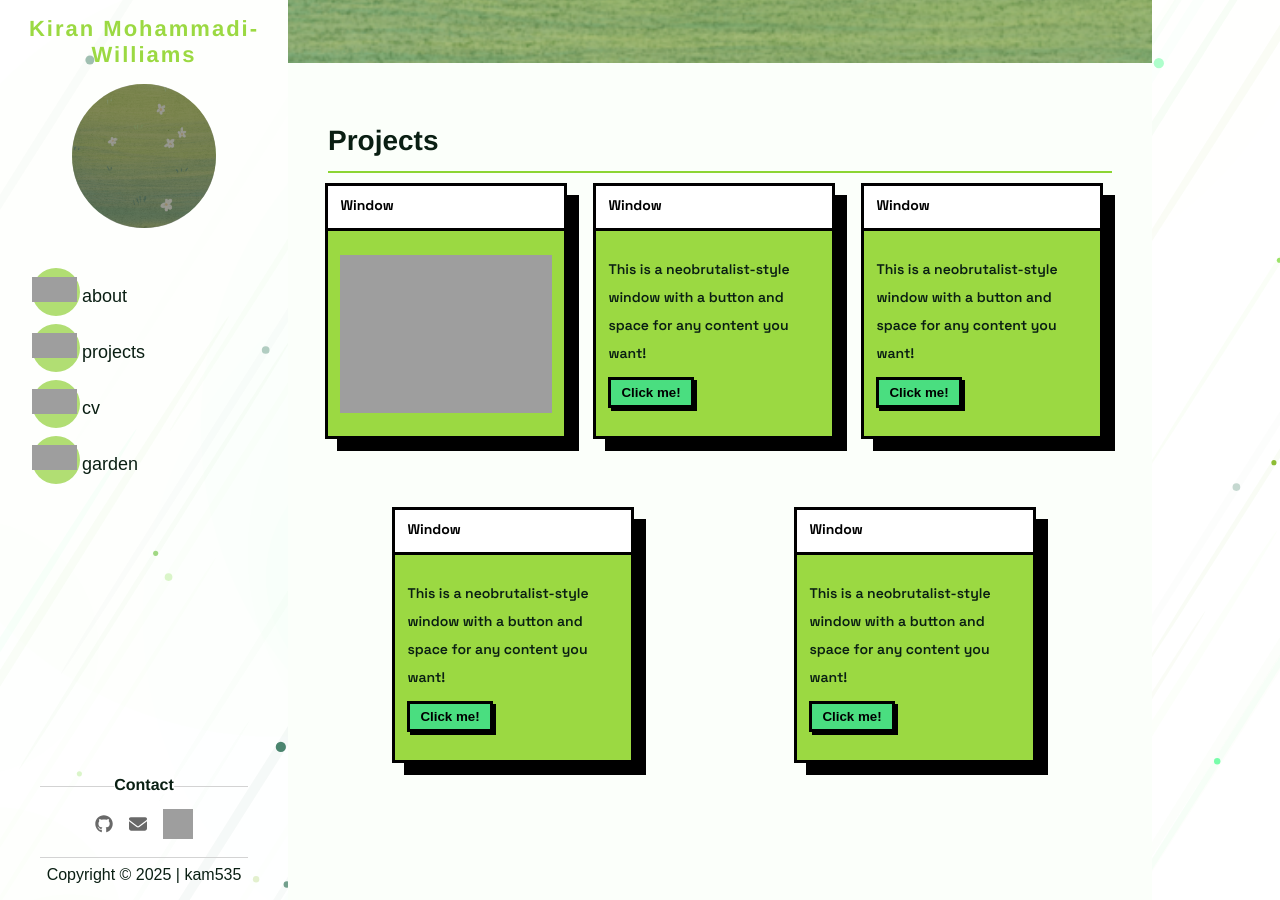
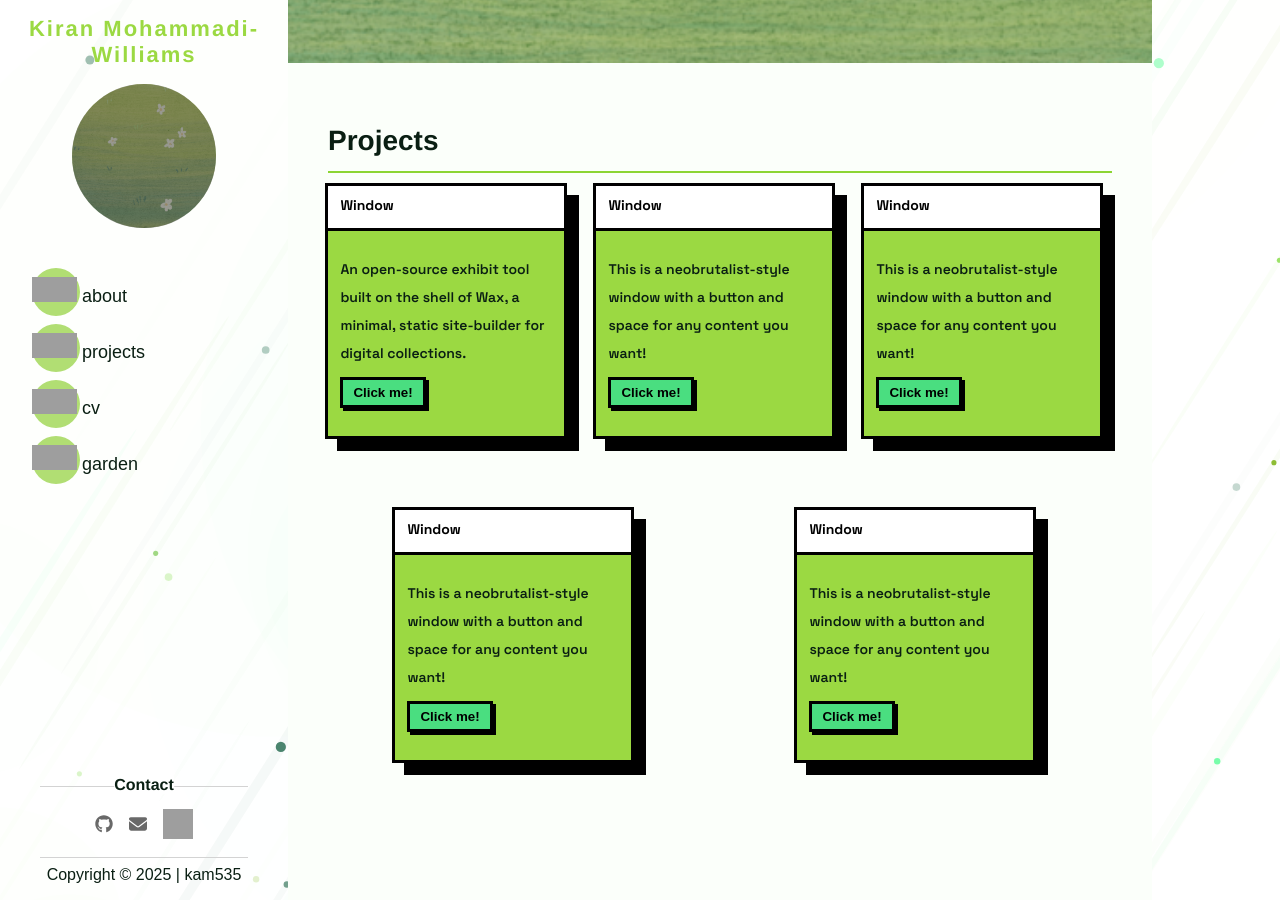
Before and after one commit to green-queen/green-queen.github.io, a Jekyll site: the page built from _pages/projects.md, in a window 1280 px wide and 900 px high, scrolled down 469 px. Built offline with Jekyll 4.4.1, drawn with Linux system fonts in a browser that asks for light colours; some web fonts are replaced; grey boxes are pictures that could not be loaded.

Commit message:
Update projects.md

```diff
--- a/_pages/projects.md
+++ b/_pages/projects.md
@@ -17,8 +17,6 @@ main {
   <div class="card">
     <div class="head">Window</div>
     <div class="content">
-      <img src="https://green-queen.github.io/assets/img/waxbuilder.png" alt="WaxBuilder screenshot" width="50%" height="50%">
-      <br />
        An open-source exhibit tool built on the shell of Wax, a minimal, static site-builder for digital collections.
       <br />
       <button class="button">Click me!</button>
```
